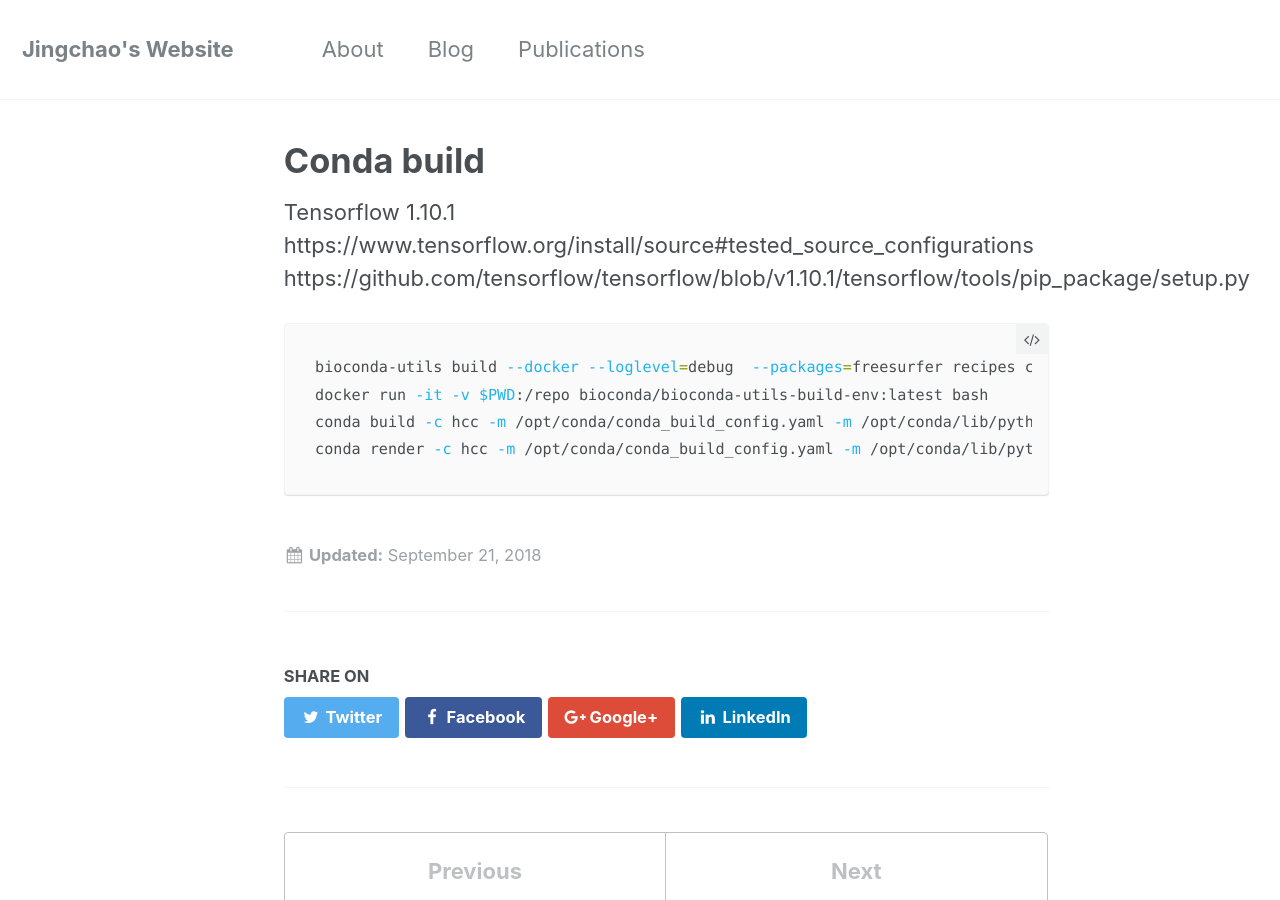
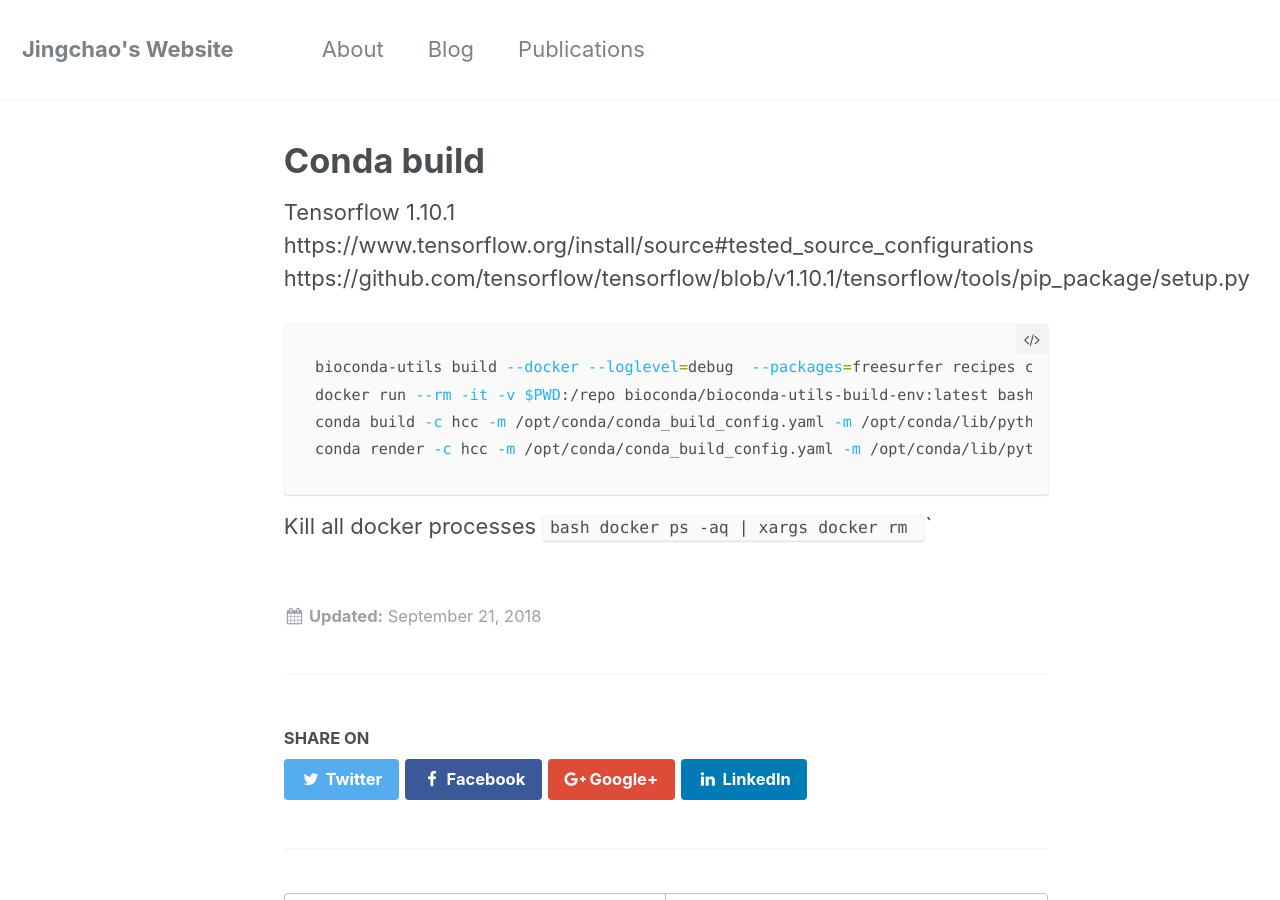
Before and after one commit to JingchaoZhang/JingchaoZhang.github.io, a Jekyll site: the page built from _posts/2018-09-21-Conda Build.md, in a window 1280 px wide and 900 px high. Built offline with Jekyll 4.4.1, drawn with Linux system fonts in a browser that asks for light colours.

Commit message:
Update 2018-09-21-Conda Build.md

````diff
--- a/_posts/2018-09-21-Conda Build.md
+++ b/_posts/2018-09-21-Conda Build.md
@@ -9,7 +9,12 @@ https://github.com/tensorflow/tensorflow/blob/v1.10.1/tensorflow/tools/pip_packa
 
 ```bash
 bioconda-utils build --docker --loglevel=debug  --packages=freesurfer recipes config.yml
-docker run -it -v $PWD:/repo bioconda/bioconda-utils-build-env:latest bash
+docker run --rm -it -v $PWD:/repo bioconda/bioconda-utils-build-env:latest bash
 conda build -c hcc -m /opt/conda/conda_build_config.yaml -m /opt/conda/lib/python3.6/site-packages/bioconda_utils/bioconda_utils-conda_build_config.yaml .
 conda render -c hcc -m /opt/conda/conda_build_config.yaml -m /opt/conda/lib/python3.6/site-packages/bioconda_utils/bioconda_utils-conda_build_config.yaml .
 ```
+
+Kill all docker processes
+``bash
+docker ps -aq | xargs docker rm
+```
````
